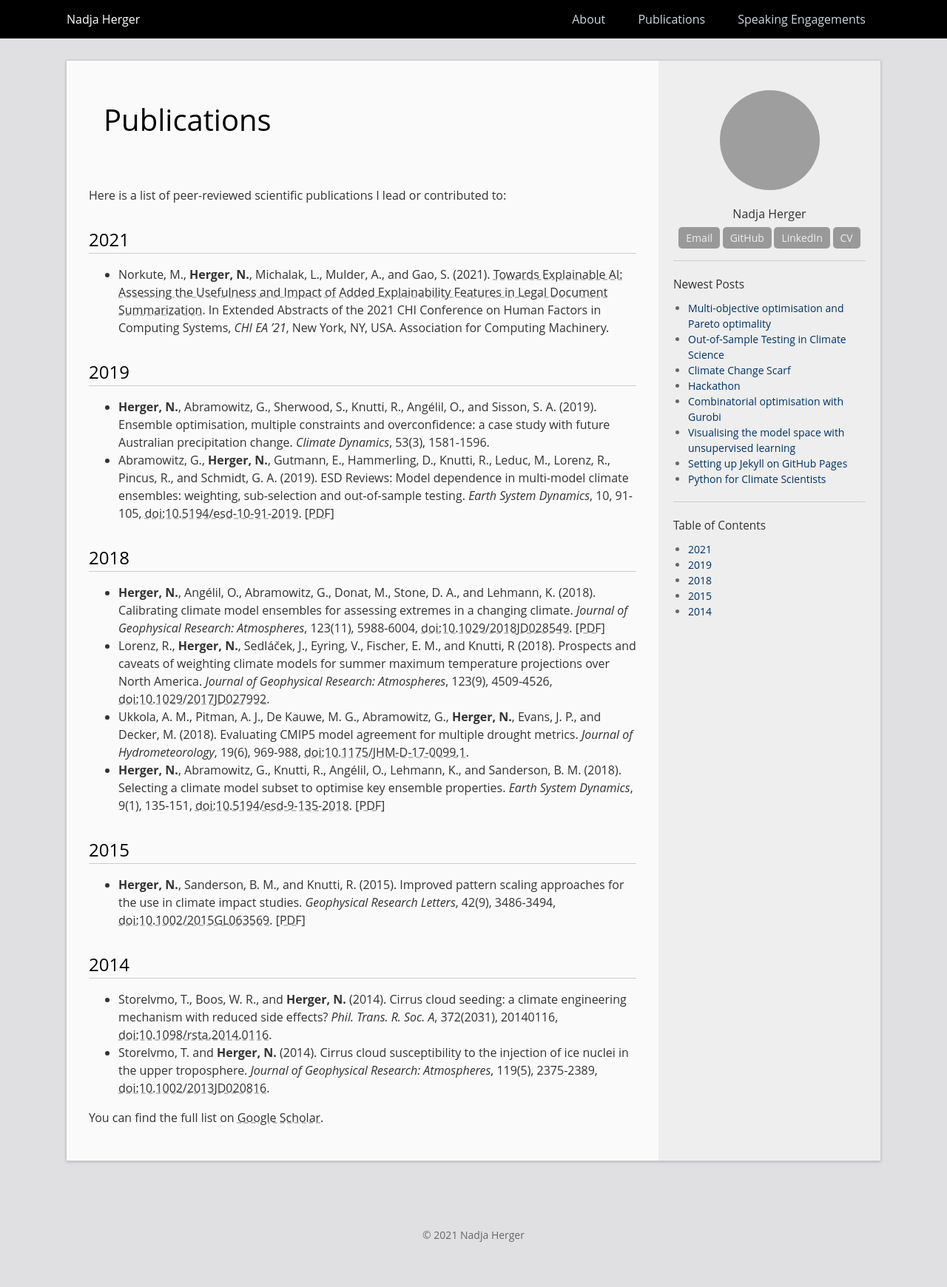
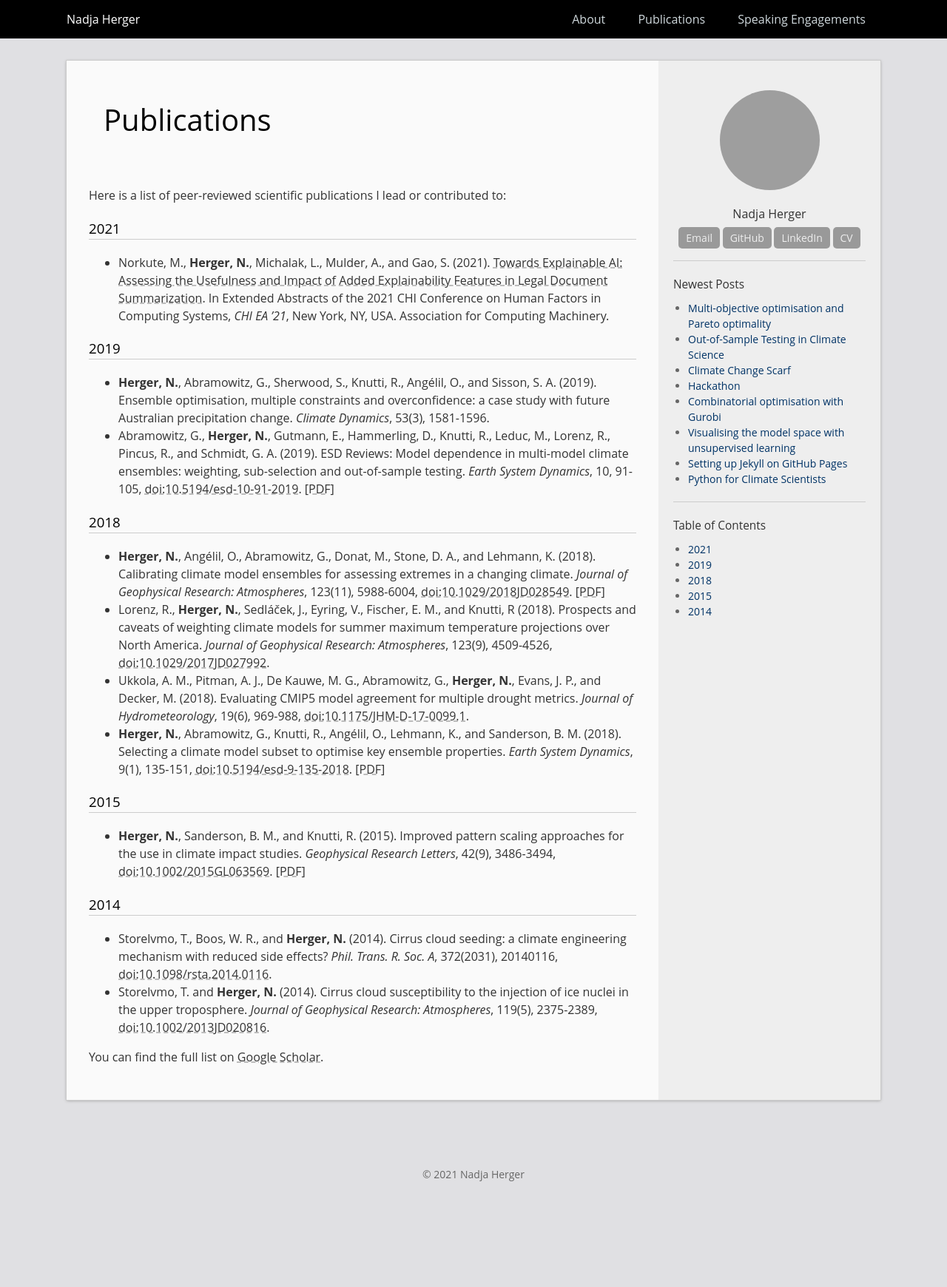
Before and after one commit to oliverangelil/oliverangelil.github.io, a Jekyll site: the page built from publications.md, in a window 1280 px wide. Shown: the whole page at 74% size. Built offline with Jekyll 4.4.1, drawn with Linux system fonts in a browser that asks for light colours; after the commit the page ends 1658 px from its top, so only the background shows below that; grey boxes are pictures that could not be loaded.

```diff
--- a/publications.md
+++ b/publications.md
@@ -6,23 +6,23 @@
 ---
 
 Here is a list of peer-reviewed scientific publications I lead or contributed to:
-## 2021
+### 2021
 * Norkute, M., **Herger, N.**, Michalak, L., Mulder, A., and Gao, S. (2021). [Towards Explainable AI: Assessing the Usefulness and Impact of Added Explainability Features in Legal Document Summarization](https://dl.acm.org/doi/10.1145/3411763.3443441). In Extended Abstracts of the 2021 CHI Conference on Human Factors in Computing Systems, *CHI EA ’21*, New York, NY, USA. Association for Computing Machinery.
 
-## 2019
+### 2019
 * **Herger, N.**, Abramowitz, G., Sherwood, S., Knutti, R., Angélil, O., and Sisson, S. A. (2019). Ensemble optimisation, multiple constraints and overconfidence: a case study with future Australian precipitation change. *Climate Dynamics*, 53(3), 1581-1596.
 * Abramowitz, G., **Herger, N.**, Gutmann, E., Hammerling, D., Knutti, R., Leduc, M., Lorenz, R., Pincus, R., and Schmidt, G. A. (2019). ESD Reviews: Model dependence in multi-model climate ensembles: weighting, sub-selection and out-of-sample testing. *Earth System Dynamics*, 10, 91-105, [doi:10.5194/esd-10-91-2019](https://www.earth-syst-dynam.net/10/91/2019/). [[PDF]](https://github.com/nherger/nherger.github.io/blob/master/documents/AbramowitzESD2019.pdf)
 
-## 2018
+### 2018
 * **Herger, N.**, Angélil, O., Abramowitz, G., Donat, M., Stone, D. A., and Lehmann, K. (2018). Calibrating climate model ensembles for assessing extremes in a changing climate. *Journal of Geophysical Research: Atmospheres*, 123(11), 5988-6004, [doi:10.1029/2018JD028549](https://agupubs.onlinelibrary.wiley.com/doi/abs/10.1029/2018JD028549). [[PDF]](https://github.com/nherger/nherger.github.io/blob/master/documents/HergerJGR2018.pdf)
 * Lorenz, R., **Herger, N.**, Sedláček, J., Eyring, V., Fischer, E. M., and Knutti, R (2018). Prospects and caveats of weighting climate models for summer maximum temperature projections over North America. *Journal of Geophysical Research: Atmospheres*, 123(9), 4509-4526, [doi:10.1029/2017JD027992](https://agupubs.onlinelibrary.wiley.com/doi/10.1029/2017JD027992).
 * Ukkola, A. M., Pitman, A. J., De Kauwe, M. G., Abramowitz, G., **Herger, N.**, Evans, J. P., and Decker, M. (2018). Evaluating CMIP5 model agreement for multiple drought metrics. *Journal of Hydrometeorology*, 19(6), 969-988, [doi:10.1175/JHM-D-17-0099.1](https://journals.ametsoc.org/doi/abs/10.1175/JHM-D-17-0099.1).
 * **Herger, N.**, Abramowitz, G., Knutti, R., Angélil, O., Lehmann, K., and Sanderson, B. M. (2018). Selecting a climate model subset to optimise key ensemble properties. *Earth System Dynamics*, 9(1), 135-151, [doi:10.5194/esd-9-135-2018](https://www.earth-syst-dynam.net/9/135/2018/). [[PDF]](https://github.com/nherger/nherger.github.io/blob/master/documents/HergerESD2018.pdf)
 
-## 2015
+### 2015
 * **Herger, N.**, Sanderson, B. M., and Knutti, R. (2015). Improved pattern scaling approaches for the use in climate impact studies. *Geophysical Research Letters*, 42(9), 3486-3494, [doi:10.1002/2015GL063569](https://agupubs.onlinelibrary.wiley.com/doi/full/10.1002/2015GL063569). [[PDF]](https://github.com/nherger/nherger.github.io/blob/master/documents/HergerGRL2015.pdf)
 
-## 2014
+### 2014
 * Storelvmo, T., Boos, W. R., and **Herger, N.** (2014). Cirrus cloud seeding: a climate engineering mechanism with reduced side effects? *Phil. Trans. R. Soc. A*, 372(2031), 20140116, [doi:10.1098/rsta.2014.0116](http://rsta.royalsocietypublishing.org/content/372/2031/20140116).
 * Storelvmo, T. and **Herger, N.** (2014). Cirrus cloud susceptibility to the injection of ice nuclei in the upper troposphere. *Journal of Geophysical Research: Atmospheres*, 119(5), 2375-2389, [doi:10.1002/2013JD020816](https://agupubs.onlinelibrary.wiley.com/doi/abs/10.1002/2013JD020816).
 
```
